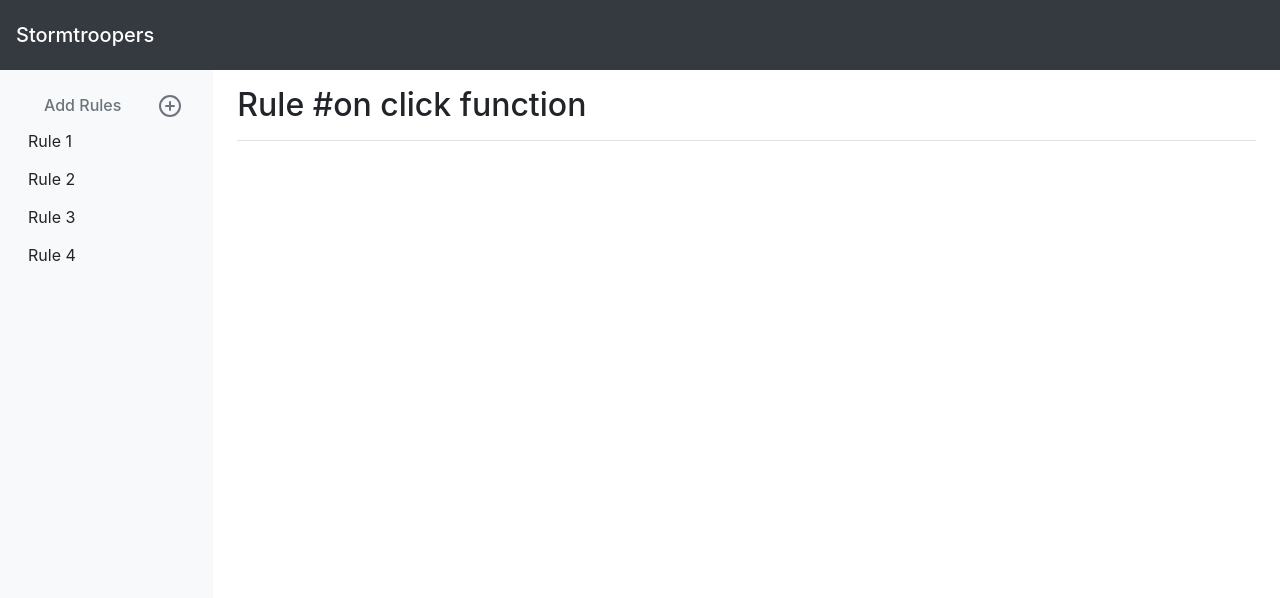
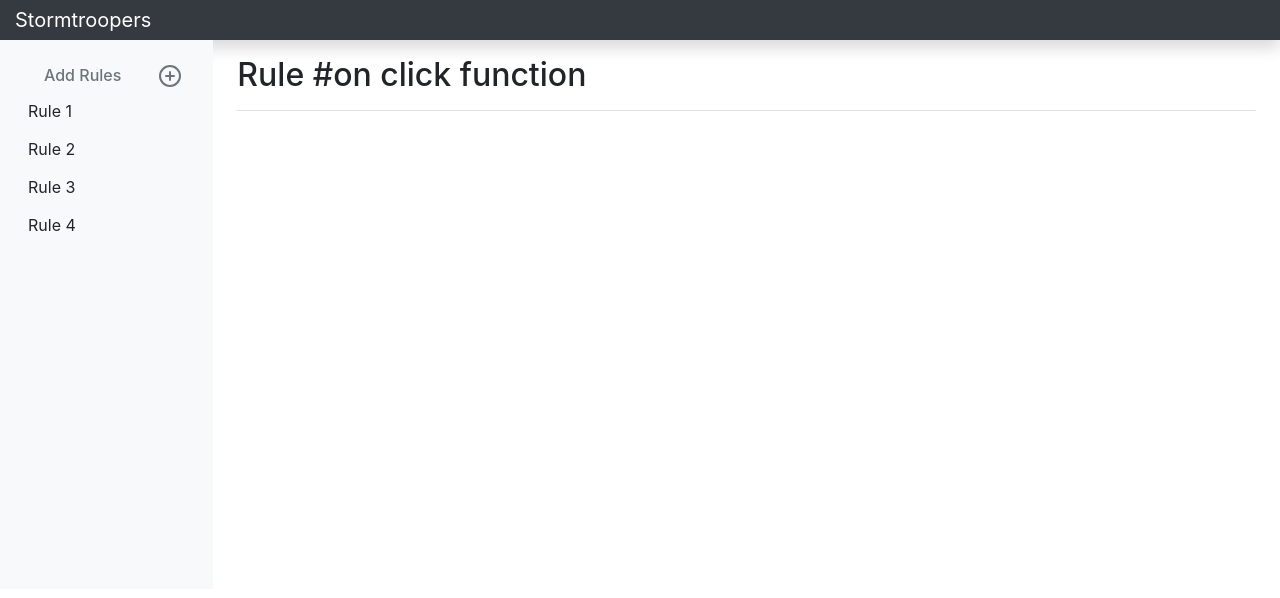
Before and after one commit to gloriali99/Stormtroopers-, a plain HTML site: page templates/index.html in a window 1280 px wide. Drawn offline with nearby package versions, Linux system fonts and the light colour scheme.

Commit message:
Update index.html

```diff
--- a/templates/index.html
+++ b/templates/index.html
@@ -14,8 +14,8 @@
 
 <body onload="loadDashboard();">
 
-    <nav class="navbar navbar-dark bg-dark" style="height:70px;">
-        <span class="navbar-brand mb-0 h1">Stormtroopers</span>
+    <nav class="navbar navbar-dark bg-dark p-0 shadow">
+        <a class="navbar-brand col-sm-3 col-md-2 mr-0" href="#">Stormtroopers</a>
       </nav>
 
 <div class="container-fluid">
```
